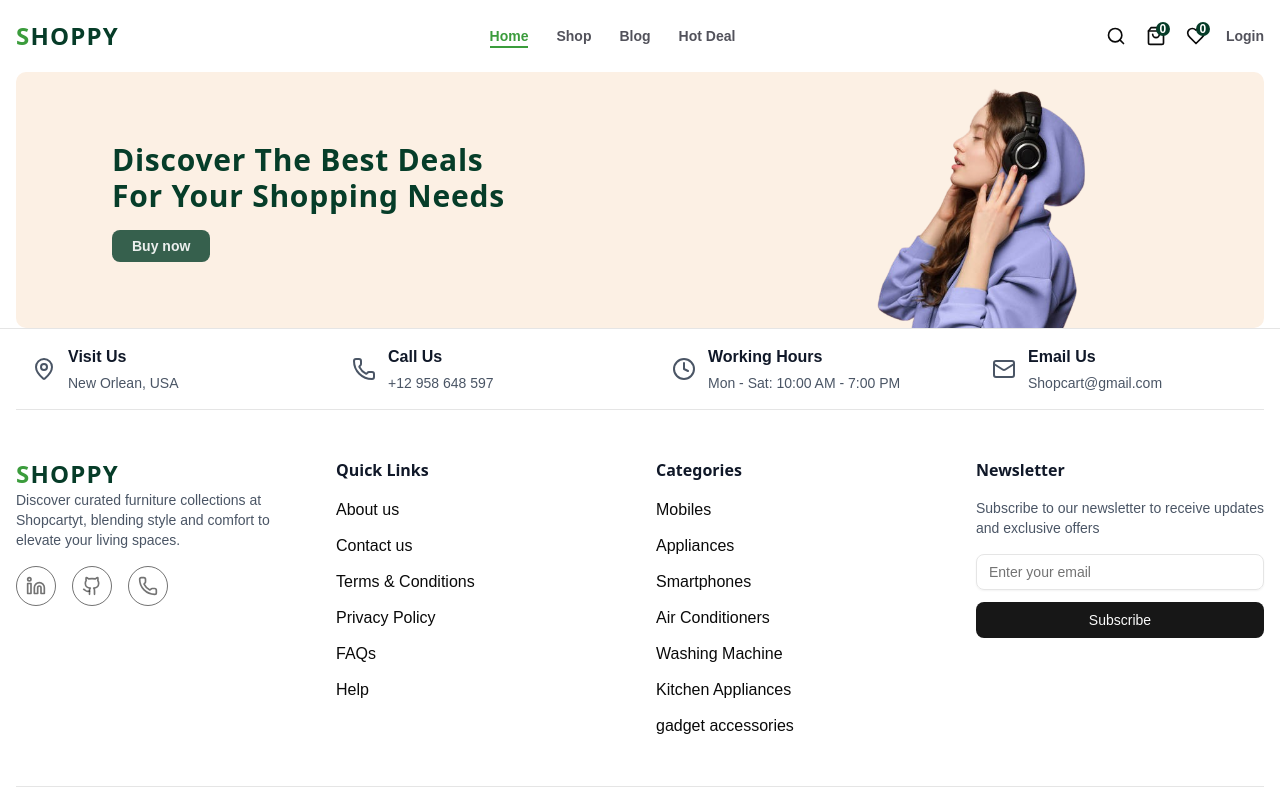
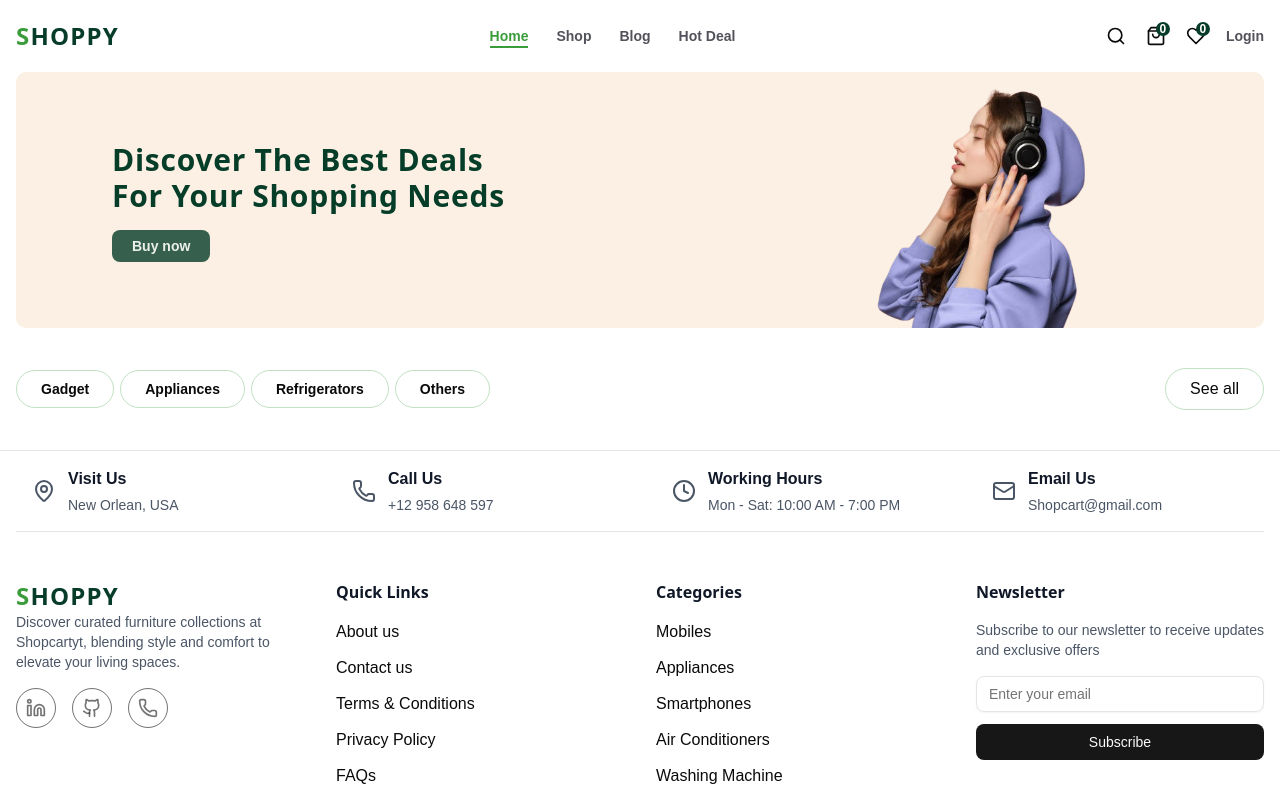
Before and after one commit to ilhardika/ecommerce, a Next.js app: page / in a window 1280 px wide. Shown: the top 800 px of the page. Built offline with nearby package versions, Linux system fonts and the light colour scheme; no server answers.

Commit message:
feat: implement ProductGrid and HomeTabBar components for enhanced product display

```diff
--- a/app/(client)/page.tsx
+++ b/app/(client)/page.tsx
@@ -1,11 +1,15 @@
 import React from "react";
 import Container from "@/components/Container";
 import HomeBanner from "@/components/HomeBanner";
+import ProductGrid from "@/components/ProductGrid";
 
 const Home = () => {
   return (
     <Container>
       <HomeBanner />
+      <div className="py-10 ">
+        <ProductGrid />
+      </div>
     </Container>
   );
 };
--- /dev/null
+++ b/components/HomeTabBar.tsx
@@ -0,0 +1,28 @@
+import { productType } from "@/constant/data";
+import Link from "next/link";
+import React from "react";
+
+const HomeTabBar = () => {
+  return (
+    <div className="flex items-center justify-between flex-wrap gap-5">
+      <div className="flex items-center gap-1.5 text-sm font-semibold ">
+        {productType?.map((item) => (
+          <button
+            key={item?.title}
+            className="border border-shop_light_green/30 px-4 py-1.5 md:px-6 md:py-2 rounded-full hover:bg-shop_light_green hover:border-shop_light_green hover:text-white hoverEffect"
+          >
+            {item?.title}
+          </button>
+        ))}
+      </div>
+      <Link
+        href={"/shop"}
+        className="border border-shop_light_green/30 px-4 py-1.5 md:px-6 md:py-2 rounded-full hover:bg-shop_light_green hover:border-shop_light_green hover:text-white hoverEffect"
+      >
+        See all
+      </Link>
+    </div>
+  );
+};
+
+export default HomeTabBar;
--- /dev/null
+++ b/components/ProductGrid.tsx
@@ -0,0 +1,18 @@
+"use client";
+
+import { useState } from "react";
+import HomeTabBar from "./HomeTabBar";
+
+const ProductGrid = () => {
+  const [products, setProducts] = useState([]);
+  const [loading, setLoading] = useState(true);
+  const [selectedTab, setSelectedTab] = useState("");
+
+  return (
+    <div>
+      <HomeTabBar />
+    </div>
+  );
+};
+
+export default ProductGrid;
```
